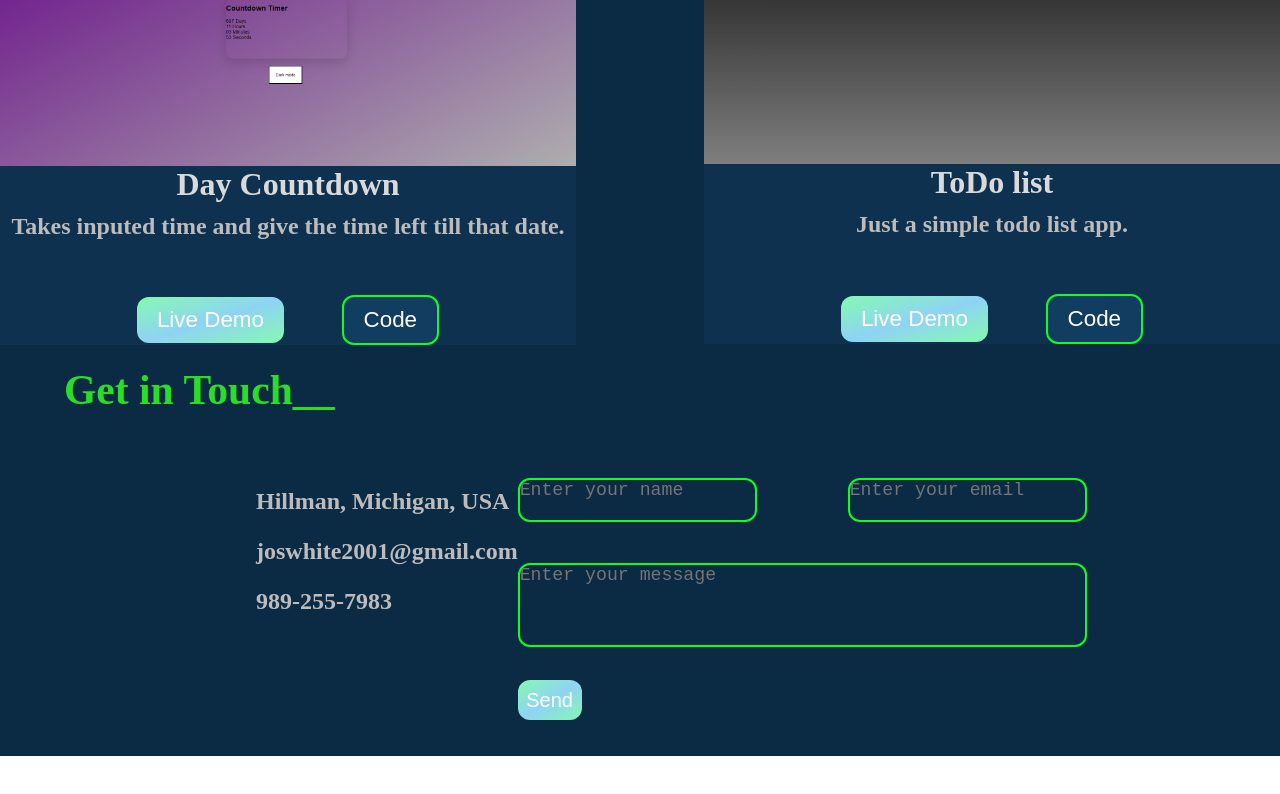
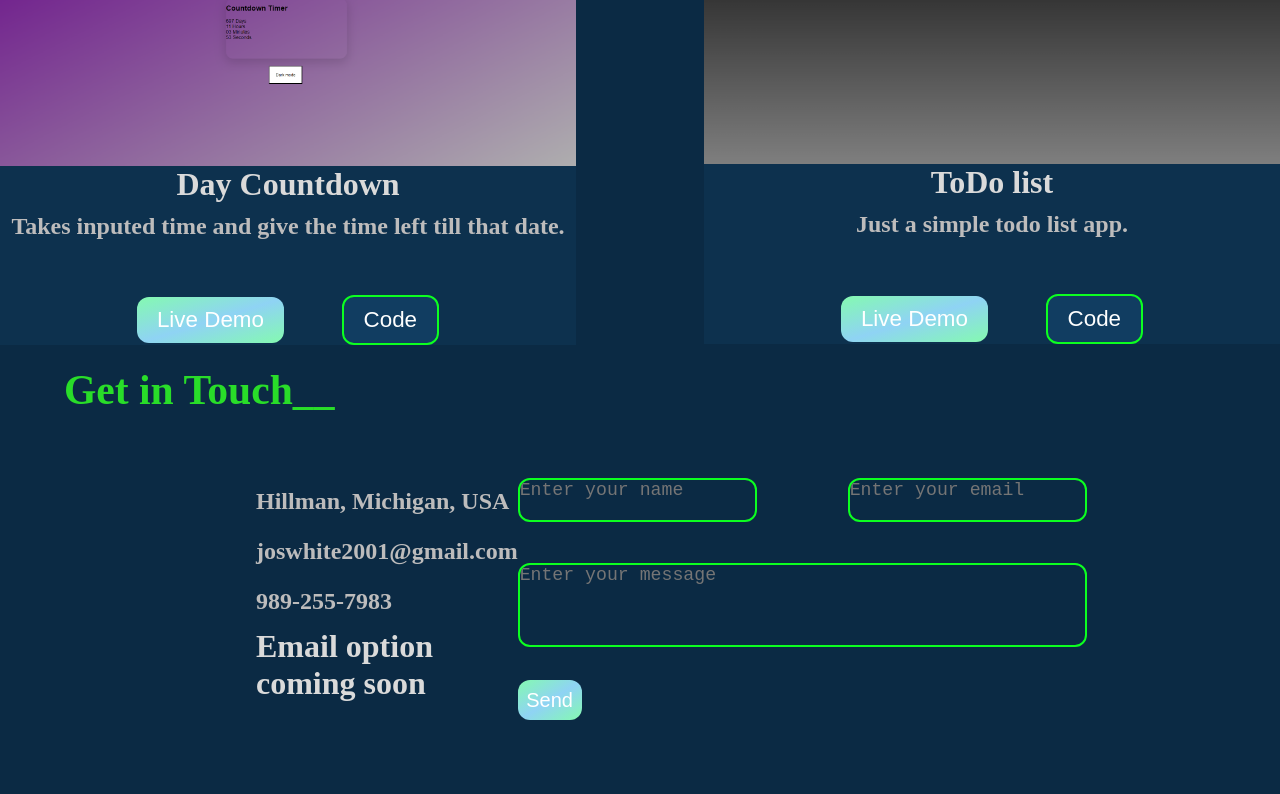
Before and after one commit to OKjos/ResumeWebsite, a React (Create React App) app: page / in a window 1280 px wide. Shown: the part 2694-3488 px from the top of the page. Before the commit the page ends 3450 px from the top, so only its background shows below. Built offline with nearby package versions, Linux system fonts and the light colour scheme.

Commit message:
Update GetinTouch.js

```diff
--- a/src/Components/GetinTouch/GetinTouch.js
+++ b/src/Components/GetinTouch/GetinTouch.js
@@ -55,9 +55,11 @@ function GetinTouch() {
           <h2>Hillman, Michigan, USA</h2>
           <h2>joswhite2001@gmail.com</h2>
           <h2>989-255-7983</h2>
+          <h1>Email option coming soon</h1>
         </div>
         <div className="input-container">
           <div className="name-email-container">
+
             <div className="name">
               <textarea placeholder='Enter your name' type="text" id="name" name="name" value={name} onChange={handleNameChange} required /><br /><br />
             </div>
```
